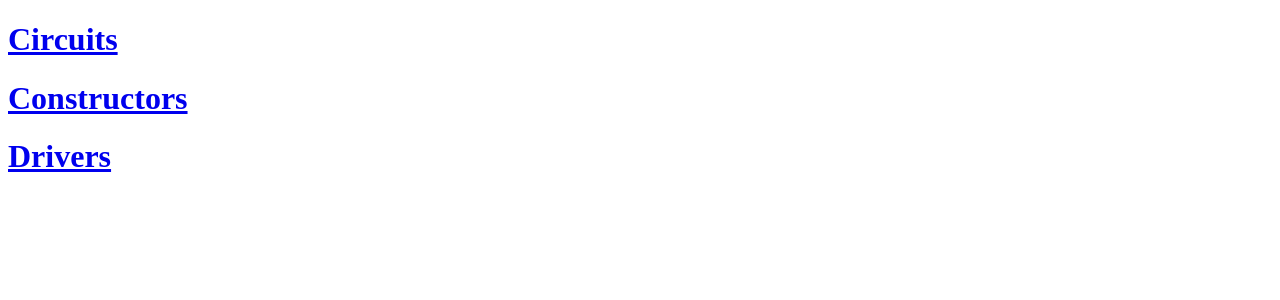
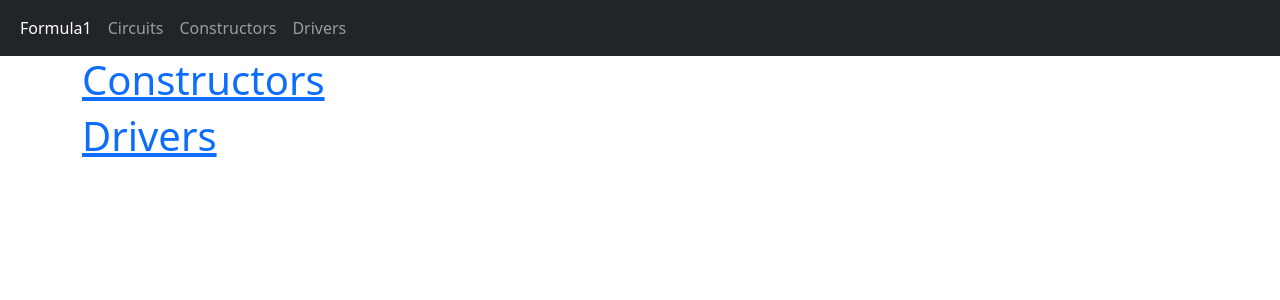
Before and after one commit to BeratBurakTetik/bounswe573-2022, a Django app: page / in a window 1280 px wide. Shown: the top 300 px of the page. Run offline with Django 4.2, Linux system fonts and the light colour scheme.

Commit message:
add navigation bar as a template

```diff
--- /dev/null
+++ b/formulaApp/models/templates/models/base.html
@@ -0,0 +1,35 @@
+<!DOCTYPE html>
+<html>
+    <head>
+        <title>Formula One</title>
+        <link rel="stylesheet" href="https://cdn.jsdelivr.net/npm/bootstrap@5.1.3/dist/css/bootstrap.min.css" integrity="sha384-1BmE4kWBq78iYhFldvKuhfTAU6auU8tT94WrHftjDbrCEXSU1oBoqyl2QvZ6jIW3" crossorigin="anonymous">
+    </head>
+    <body>
+      <nav class="navbar navbar-expand-sm bg-dark navbar-dark justify-content-center fixed-top">
+        <div class="container-fluid">
+          <ul class="navbar-nav justify-content-center">
+            <li class="nav-item">
+              <a class="nav-link active">Formula1</a>
+            </li>
+           <li class="nav-item">
+              <a class="nav-link" href="/circuit_list">Circuits</a>
+            </li>
+            <li class="nav-item">
+              <a class="nav-link" href="/constructor_list">Constructors</a>
+            </li>
+            <li class="nav-item">
+              <a class="nav-link" href="/driver_list">Drivers</a>
+            </li>
+          </ul>
+        </div>
+      </nav>
+      <main class="container">
+        <div class="row">
+            <div class="col">
+            {% block content %}
+            {% endblock %}
+            </div>
+        </div>
+    </main>
+    </body>
+</html>
--- a/formulaApp/models/templates/models/home.html
+++ b/formulaApp/models/templates/models/home.html
@@ -1,13 +1,11 @@
-<!DOCTYPE html>
-<html>
-    <head>
-        <title>Formula One</title>
-    </head>
-    <body>
-        <header>
-            <h1><a href="/circuit_list">Circuits</a></h1>
-            <h1><a href="/constructor_list">Constructors</a></h1>
-            <h1><a href="/driver_list">Drivers</a></h1>
-        </header>
-    </body>
-</html>
+{% extends 'models/base.html' %}
+
+    {% block content %}
+
+            <header>
+                <h1><a href="/circuit_list">Circuits</a></h1>
+                <h1><a href="/constructor_list">Constructors</a></h1>
+                <h1><a href="/driver_list">Drivers</a></h1>
+            </header>
+
+    {% endblock %}
```
Also changed, not shown: formulaApp/models/templates/models/circuit_list.html (+4 -9 lines), formulaApp/models/templates/models/constructor_list.html (+4 -8 lines), formulaApp/models/templates/models/driver_list.html (+4 -8 lines).
